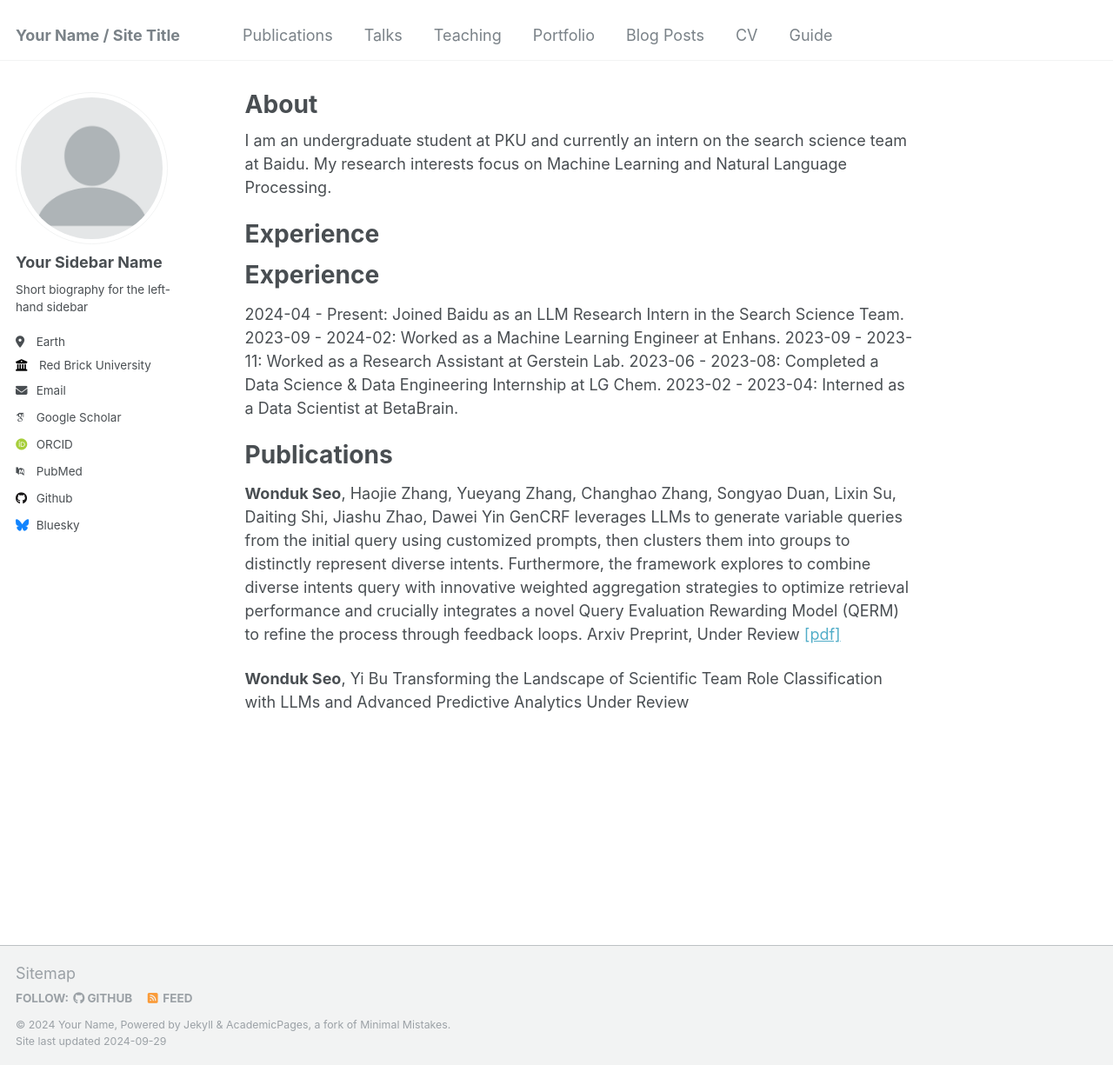
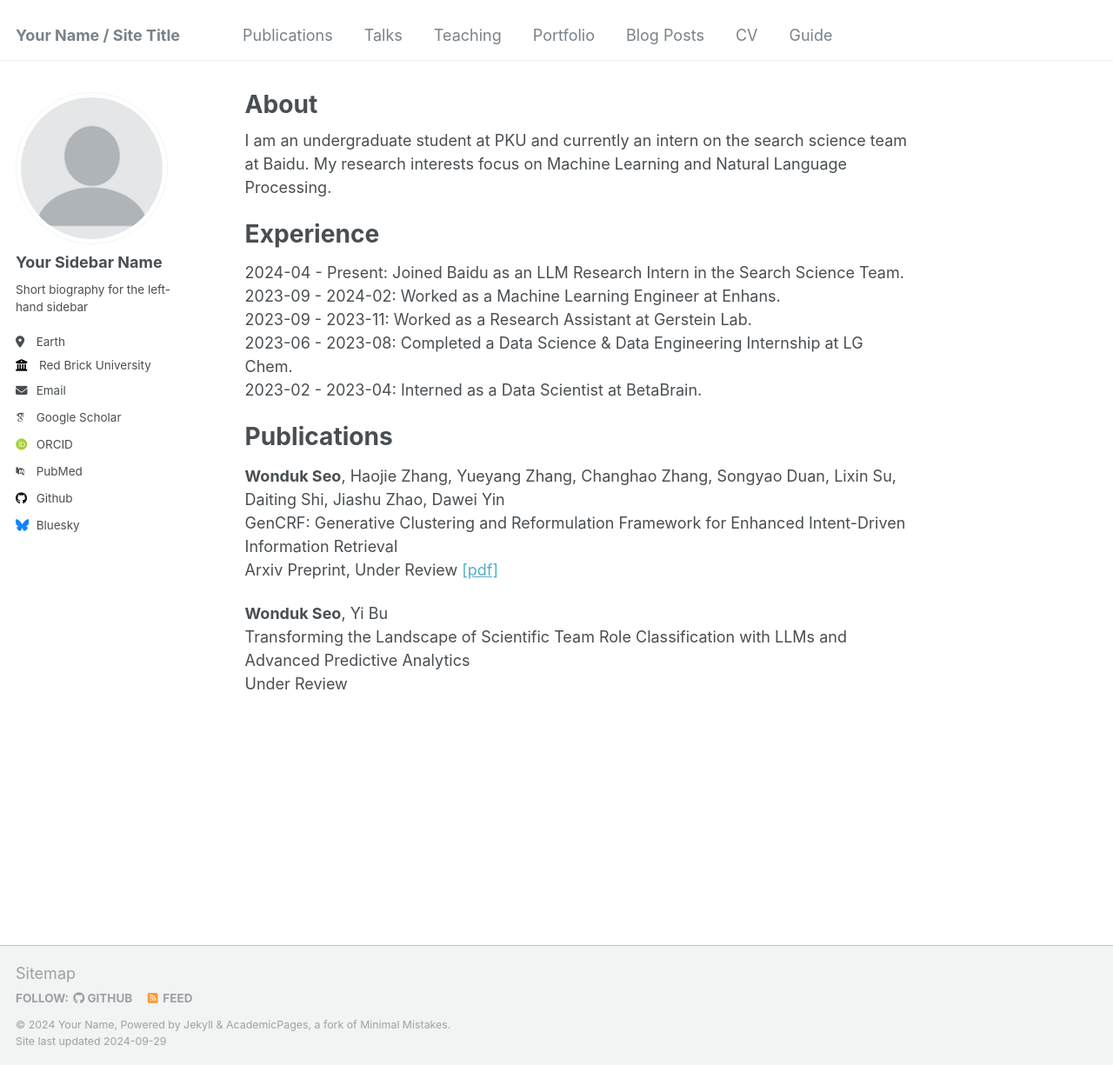
Before and after one commit to wondukseo/wondukseo.github.io, a Jekyll site: the page built from _pages/about.md, in a window 1280 px wide and 1225 px high. Shown: the whole window at 87% size. Built offline with Jekyll 4.4.1, drawn with Linux system fonts in a browser that asks for light colours; some web fonts are replaced.

Commit message:
Update about.md

```diff
--- a/_pages/about.md
+++ b/_pages/about.md
@@ -11,20 +11,18 @@ redirect_from:
 I am an undergraduate student at PKU and currently an intern on the search science team at Baidu. My research interests focus on Machine Learning and Natural Language Processing.
 
 <h1 id="experience">Experience</h1>
-# Experience
-2024-04 - Present: Joined Baidu as an LLM Research Intern in the Search Science Team.
-2023-09 - 2024-02: Worked as a Machine Learning Engineer at Enhans.
-2023-09 - 2023-11: Worked as a Research Assistant at Gerstein Lab.
-2023-06 - 2023-08: Completed a Data Science & Data Engineering Internship at LG Chem.
-2023-02 - 2023-04: Interned as a Data Scientist at BetaBrain.
-
+2024-04 - Present: Joined Baidu as an LLM Research Intern in the Search Science Team.<br>
+2023-09 - 2024-02: Worked as a Machine Learning Engineer at Enhans.<br>
+2023-09 - 2023-11: Worked as a Research Assistant at Gerstein Lab.<br>
+2023-06 - 2023-08: Completed a Data Science & Data Engineering Internship at LG Chem.<br>
+2023-02 - 2023-04: Interned as a Data Scientist at BetaBrain.<br>
 
 <h1 id="publications">Publications</h1>
 
-**Wonduk Seo**, Haojie Zhang, Yueyang Zhang, Changhao Zhang, Songyao Duan, Lixin Su, Daiting Shi, Jiashu Zhao, Dawei Yin
-GenCRF leverages LLMs to generate variable queries from the initial query using customized prompts, then clusters them into groups to distinctly represent diverse intents. Furthermore, the framework explores to combine diverse intents query with innovative weighted aggregation strategies to optimize retrieval performance and crucially integrates a novel Query Evaluation Rewarding Model (QERM) to refine the process through feedback loops.
-Arxiv Preprint, Under Review [[pdf]](https://arxiv.org/abs/2409.10909)
+**Wonduk Seo**, Haojie Zhang, Yueyang Zhang, Changhao Zhang, Songyao Duan, Lixin Su, Daiting Shi, Jiashu Zhao, Dawei Yin<br>
+GenCRF: Generative Clustering and Reformulation Framework for Enhanced Intent-Driven Information Retrieval<br>
+Arxiv Preprint, Under Review [[pdf]](https://arxiv.org/abs/2409.10909)<br>
 
-**Wonduk Seo**, Yi Bu
-Transforming the Landscape of Scientific Team Role Classification with LLMs and Advanced Predictive Analytics
-Under Review
+**Wonduk Seo**, Yi Bu<br>
+Transforming the Landscape of Scientific Team Role Classification with LLMs and Advanced Predictive Analytics<br>
+Under Review<br>
```
